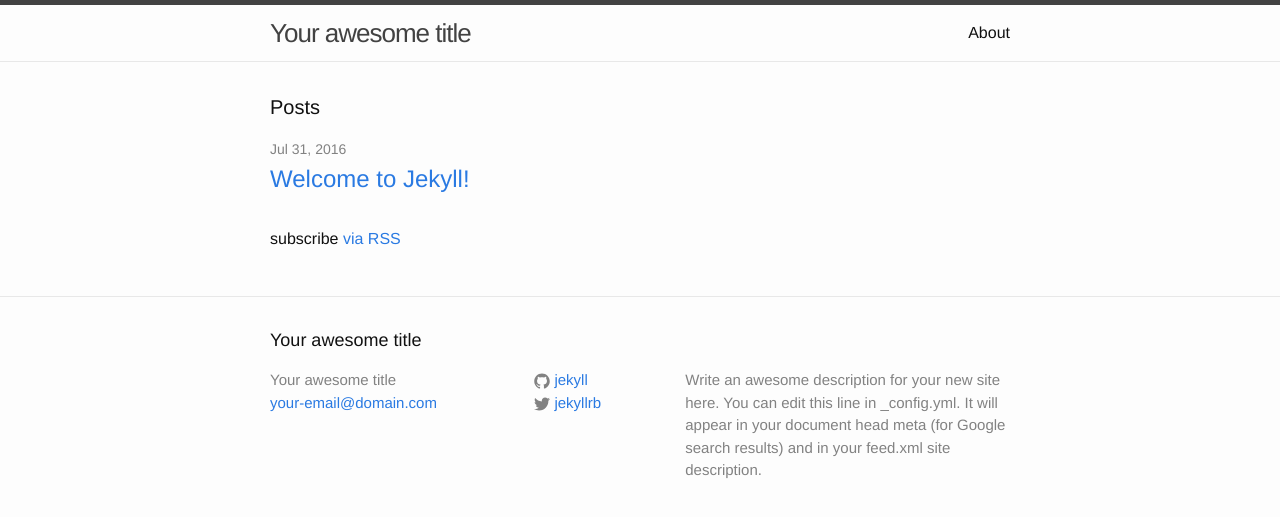
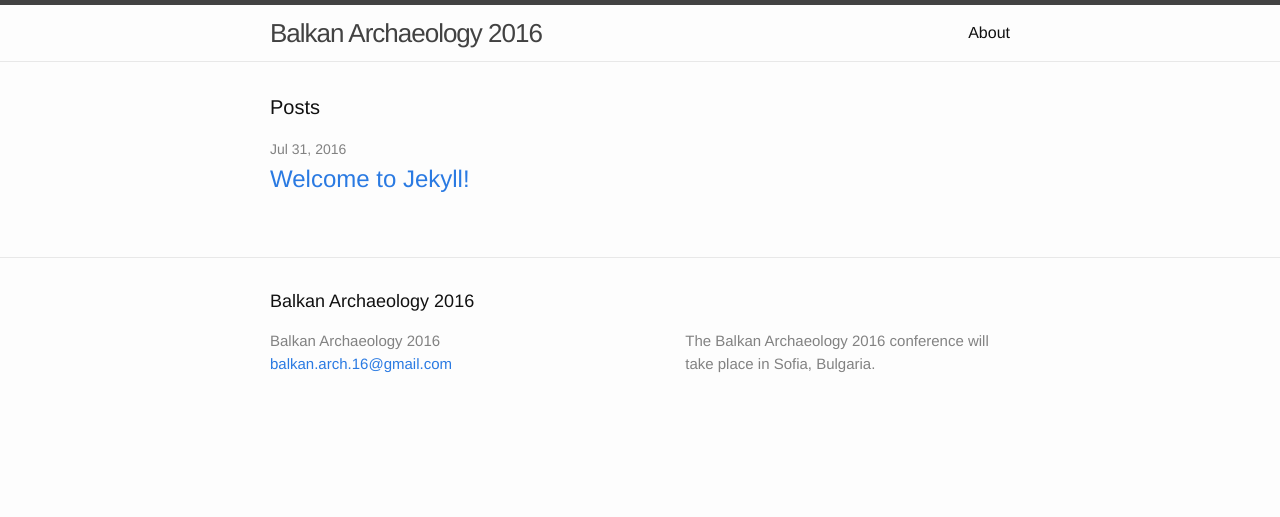
Before and after one commit to balkan-archaeology/balkan-archaeology.github.io, a Jekyll site: the page built from index.md, in a window 1280 px wide. Shown: the top 517 px of the page. Built offline with Jekyll 4.4.1, drawn with Linux system fonts in a browser that asks for light colours.

Commit message:
Change index file extension to .md and minor configuration changes.

```diff
--- a/_config.yml
+++ b/_config.yml
@@ -6,16 +6,12 @@
 # 'jekyll serve'. If you change this file, please restart the server process.
 
 # Site settings
-title: Your awesome title
-email: your-email@domain.com
+title: Balkan Archaeology 2016
+email: balkan.arch.16@gmail.com
 description: > # this means to ignore newlines until "baseurl:"
-  Write an awesome description for your new site here. You can edit this
-  line in _config.yml. It will appear in your document head meta (for
-  Google search results) and in your feed.xml site description.
+  The Balkan Archaeology 2016 conference will take place in Sofia, Bulgaria.
 baseurl: "" # the subpath of your site, e.g. /blog
 url: "http://yourdomain.com" # the base hostname & protocol for your site
-twitter_username: jekyllrb
-github_username:  jekyll
 
 # Build settings
 markdown: kramdown
--- a/index.html
+++ b/index.md
@@ -17,7 +17,4 @@
       </li>
     {% endfor %}
   </ul>
-
-  <p class="rss-subscribe">subscribe <a href="{{ "/feed.xml" | prepend: site.baseurl }}">via RSS</a></p>
-
 </div>
```
